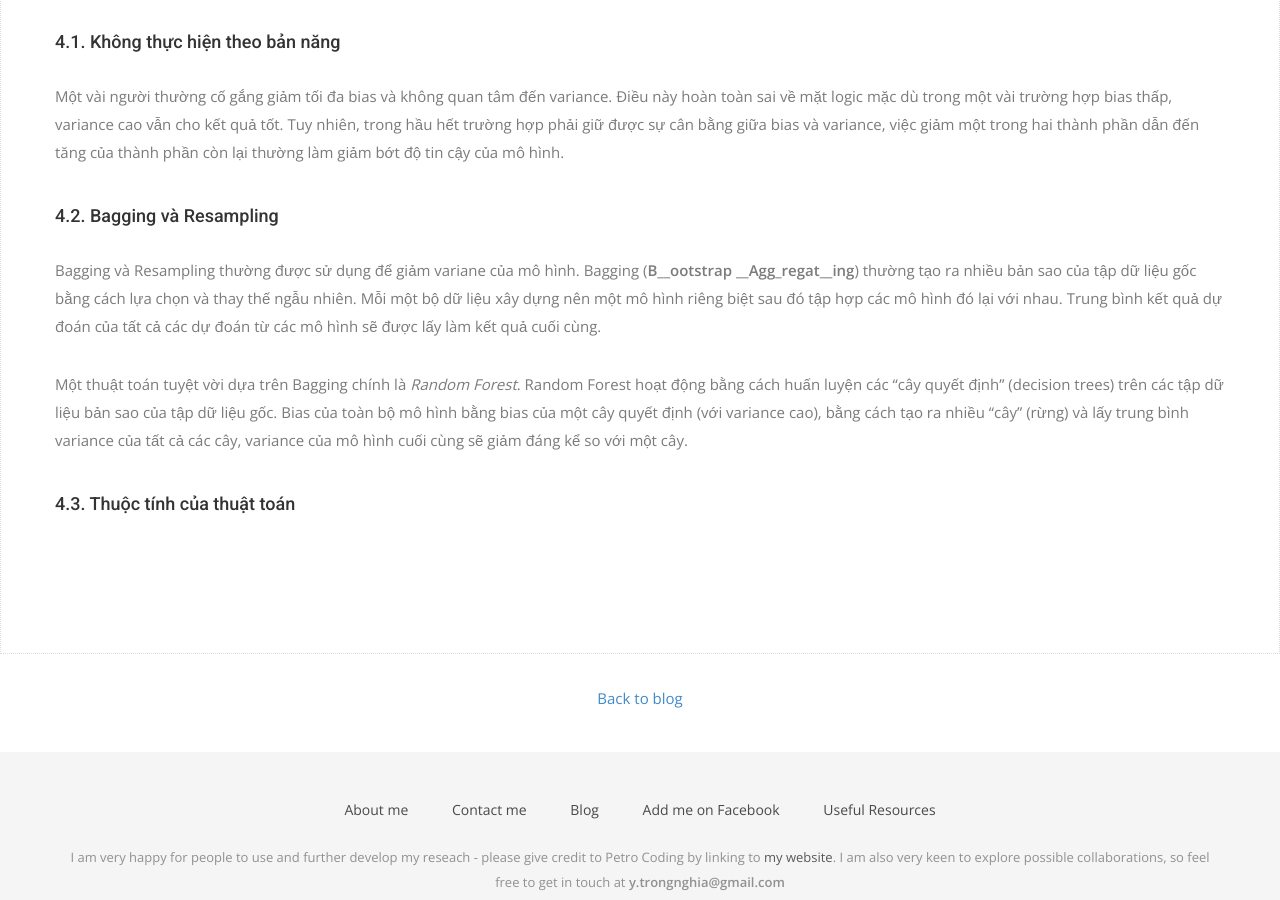
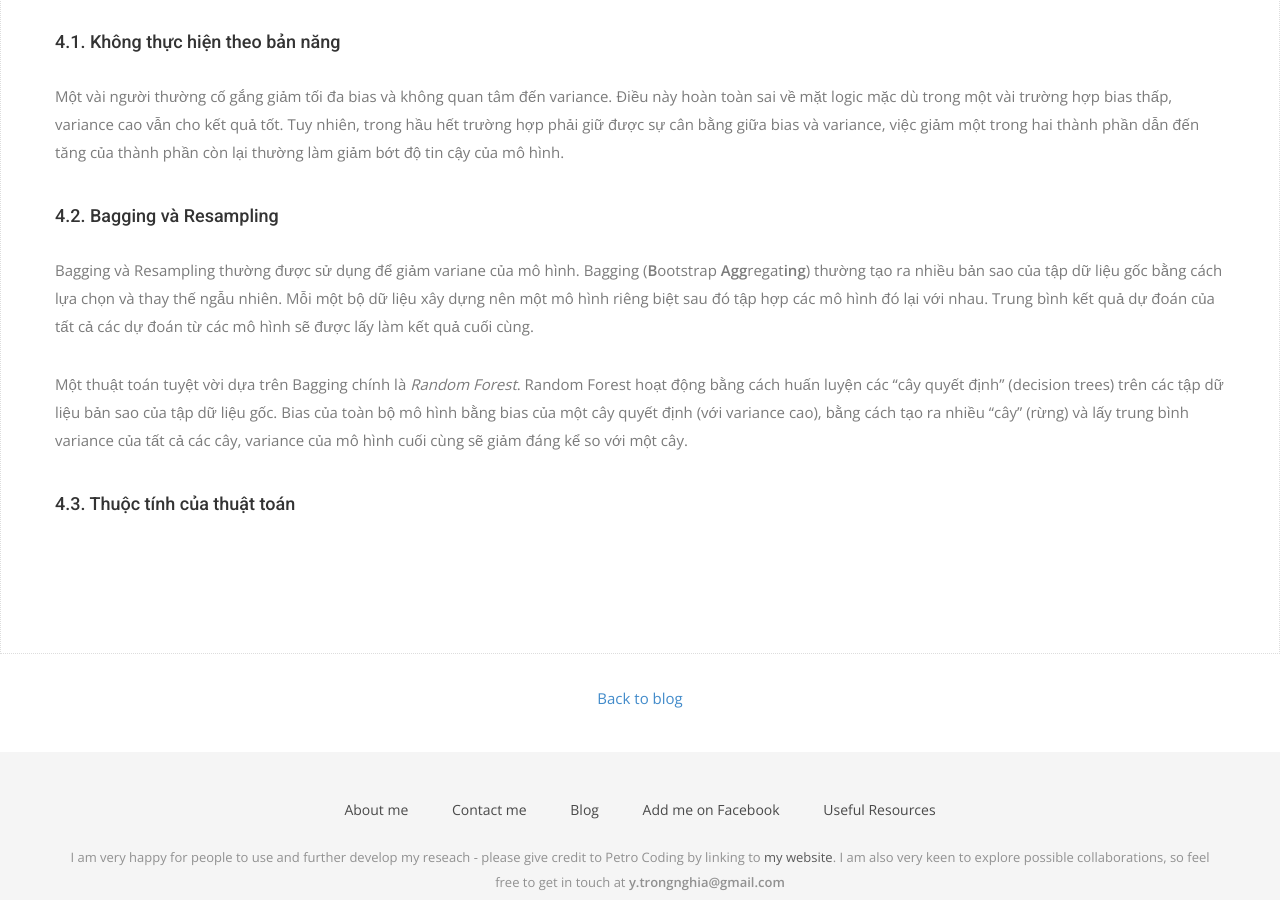
Before and after one commit to YanGBloG/superseded, a Jekyll site: the page built from _posts/2019-04-16-bias-variance-tradeoff.md, in a window 1280 px wide and 900 px high, scrolled down 8229 px. Built offline with Jekyll 4.4.1, drawn with Linux system fonts in a browser that asks for light colours; nearby versions of some CDN libraries; some web fonts are replaced; library files that are not in the unit come from our copies; formulas are drawn with MathJax 3.

```diff
--- a/_posts/2019-04-16-bias-variance-tradeoff.md
+++ b/_posts/2019-04-16-bias-variance-tradeoff.md
@@ -201,7 +201,7 @@ Một vài người thường cố gắng giảm tối đa bias và không quan
 
 #### 4.2. Bagging và Resampling
 
-Bagging và Resampling thường được sử dụng để giảm variane của mô hình. Bagging (__B__ootstrap __Agg_regat__ing__) thường tạo ra nhiều bản sao của tập dữ liệu gốc bằng cách lựa chọn và thay thế ngẫu nhiên. Mỗi một bộ dữ liệu xây dựng nên một mô hình riêng biệt sau đó tập hợp các mô hình đó lại với nhau. Trung bình kết quả dự đoán của tất cả các dự đoán từ các mô hình sẽ được lấy làm kết quả cuối cùng.
+Bagging và Resampling thường được sử dụng để giảm variane của mô hình. Bagging (<strong>B</strong>ootstrap <strong>Agg</strong>regat<strong>ing</strong>) thường tạo ra nhiều bản sao của tập dữ liệu gốc bằng cách lựa chọn và thay thế ngẫu nhiên. Mỗi một bộ dữ liệu xây dựng nên một mô hình riêng biệt sau đó tập hợp các mô hình đó lại với nhau. Trung bình kết quả dự đoán của tất cả các dự đoán từ các mô hình sẽ được lấy làm kết quả cuối cùng.
 
 Một thuật toán tuyệt vời dựa trên Bagging chính là _Random Forest_. Random Forest hoạt động bằng cách huấn luyện các "cây quyết định" (decision trees) trên các tập dữ liệu bản sao của tập dữ liệu gốc. Bias của toàn bộ mô hình bằng bias của một cây quyết định (với variance cao), bằng cách tạo ra nhiều "cây" (rừng) và lấy trung bình variance của tất cả các cây, variance của mô hình cuối cùng sẽ giảm đáng kể so với một cây.
 
```
